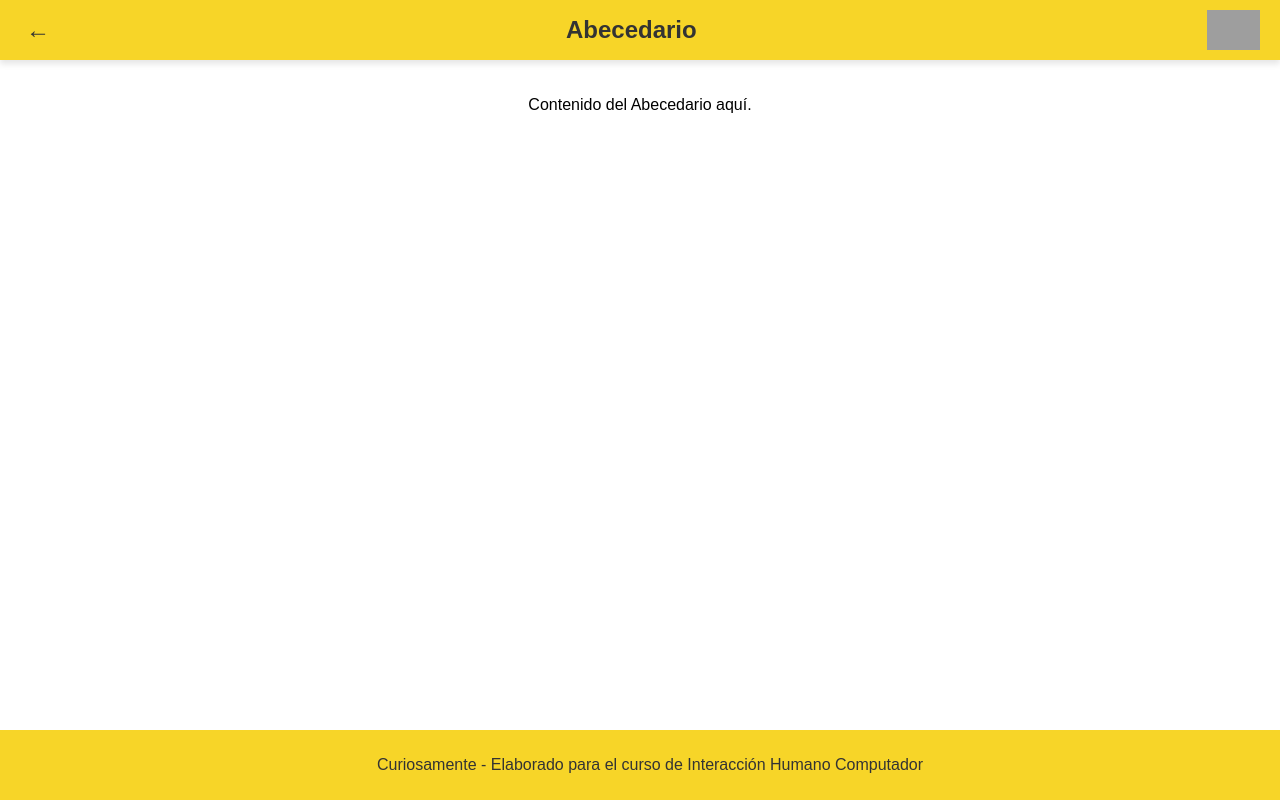
After one commit to rinfasulasalle/ProyectoCuriosamente, a Flask app: template templates/abecedario.html in a window 1280 px wide. The commit adds this page. Run offline with Flask 3, Linux system fonts and the light colour scheme; the template is opened without the code that fills it, so the values that code supplies are empty; grey boxes are pictures that could not be loaded.

Commit message:
Hice tal cosa

```diff
--- a/static/css/home.css
+++ b/static/css/home.css
@@ -99,3 +99,81 @@ body {
     transform: translateY(-5px);
     box-shadow: 0 4px 8px rgba(0, 0, 0, 0.2);
 }
+body {
+    margin: 0;
+    padding: 0;
+    font-family: Arial, sans-serif;
+    background-color: #fff;
+}
+
+header {
+    display: flex;
+    justify-content: space-between;
+    align-items: center;
+    padding: 10px 20px;
+    background-color: #f7d528;
+    box-shadow: 0 4px 6px rgba(0, 0, 0, 0.1);
+}
+
+header .back-btn {
+    background: none;
+    border: none;
+    font-size: 1.5em;
+    cursor: pointer;
+    color: #333;
+}
+
+header h1 {
+    margin: 0;
+    font-size: 1.5em;
+    color: #333;
+}
+
+header .logo {
+    height: 40px;
+    width: auto;
+}
+
+main {
+    padding: 20px;
+    display: flex;
+    justify-content: center;
+}
+
+.card-grid {
+    display: grid;
+    grid-template-columns: repeat(2, 1fr);
+    gap: 15px;
+    width: 100%;
+    max-width: 400px;
+}
+
+.card {
+    display: flex;
+    justify-content: center;
+    align-items: center;
+    padding: 20px;
+    background-color: #f7d528;
+    text-decoration: none;
+    color: #333;
+    font-weight: bold;
+    border-radius: 10px;
+    text-align: center;
+    box-shadow: 0 4px 6px rgba(0, 0, 0, 0.1);
+    transition: transform 0.2s, box-shadow 0.2s;
+}
+
+.card:hover {
+    transform: scale(1.05);
+    box-shadow: 0 6px 8px rgba(0, 0, 0, 0.15);
+}
+
+footer {
+    text-align: center;
+    padding: 10px;
+    background-color: #f7d528;
+    color: #333;
+    position: fixed;
+    bottom: 0;
+    width: 100%;
+}
--- /dev/null
+++ b/templates/abecedario.html
@@ -0,0 +1,22 @@
+<!DOCTYPE html>
+<html lang="es">
+<head>
+    <meta charset="UTF-8">
+    <meta name="viewport" content="width=device-width, initial-scale=1.0">
+    <title>Abecedario</title>
+    <link rel="stylesheet" href="{{ url_for('static', filename='css/home.css') }}">
+</head>
+<body>
+    <header>
+        <button class="back-btn" onclick="window.history.back()">←</button>
+        <h1>Abecedario</h1>
+        <img src="{{ url_for('static', filename='images/logo.png') }}" alt="Logo" class="logo">
+    </header>
+    <main>
+        <p>Contenido del Abecedario aquí.</p>
+    </main>
+    <footer>
+        <p>Curiosamente - Elaborado para el curso de Interacción Humano Computador</p>
+    </footer>
+</body>
+</html>
```
Also changed, not shown: templates/home.html (+18 -18 lines).
